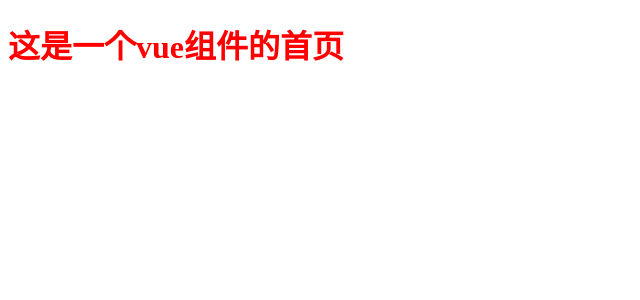
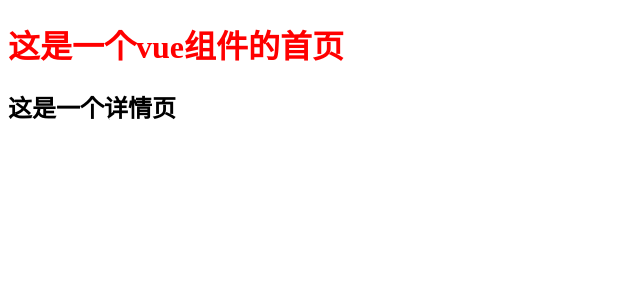
Before and after one commit to joqack/vue-project, a Vue app: page /#/detail in a window 1280 px wide. Shown: the top 300 px of the page, without its empty margins (0-640 px from the left). Built offline with nearby package versions, Linux system fonts and the light colour scheme.

Commit message:
项目构建一个基本的框架

```diff
--- a/src/component/app.vue
+++ b/src/component/app.vue
@@ -1,6 +1,10 @@
+
+
+
 <template>
   <div>
       <h1>{{ title}}</h1>
+      <router-view></router-view>
   </div>
 </template>
 
--- /dev/null
+++ b/src/component/detail/detail.vue
@@ -0,0 +1,15 @@
+<template>
+    <div>
+        <h2>{{ msg }}</h2>
+    </div>
+</template>
+
+<script>
+    export default {
+        data(){
+            return {
+                msg:'这是一个详情页'
+            }
+        }
+    }
+</script>
--- /dev/null
+++ b/src/component/home/home.vue
@@ -0,0 +1,15 @@
+<template>
+    <div>
+        <h2>{{ msg }}</h2>
+    </div>
+</template>
+
+<script>
+    export default {
+        data(){
+            return {
+                msg:'这是一个首页'
+            }
+        }
+    }
+</script>
--- /dev/null
+++ b/src/component/news/news.vue
@@ -0,0 +1,15 @@
+<template>
+    <div>
+        <h2>{{ msg }}</h2>
+    </div>
+</template>
+
+<script>
+    export default {
+        data(){
+            return {
+                msg:'这是一个新闻页'
+            }
+        }
+    }
+</script>
--- a/src/js/main.js
+++ b/src/js/main.js
@@ -1,9 +1,29 @@
 import Vue from "vue";
+import VueRouter from "vue-router";
 import app from "../component/app.vue";
-
+import home from "../component/home/home.vue";
+import detail from "../component/detail/detail.vue";
+import news from "../component/news/news.vue";
+Vue.use(VueRouter);
 new Vue({
-    el:'#app',
+    el: '#app',
     render(c){
         return c(app);
-    }
+    },
+    router: new VueRouter({
+        routes: [
+            {
+                path: '/',
+                component: home
+            },
+            {
+                path: '/detail',
+                component: detail
+            },
+            {
+                path: '/news',
+                component: news
+            },
+        ]
+    }),
 });
```
